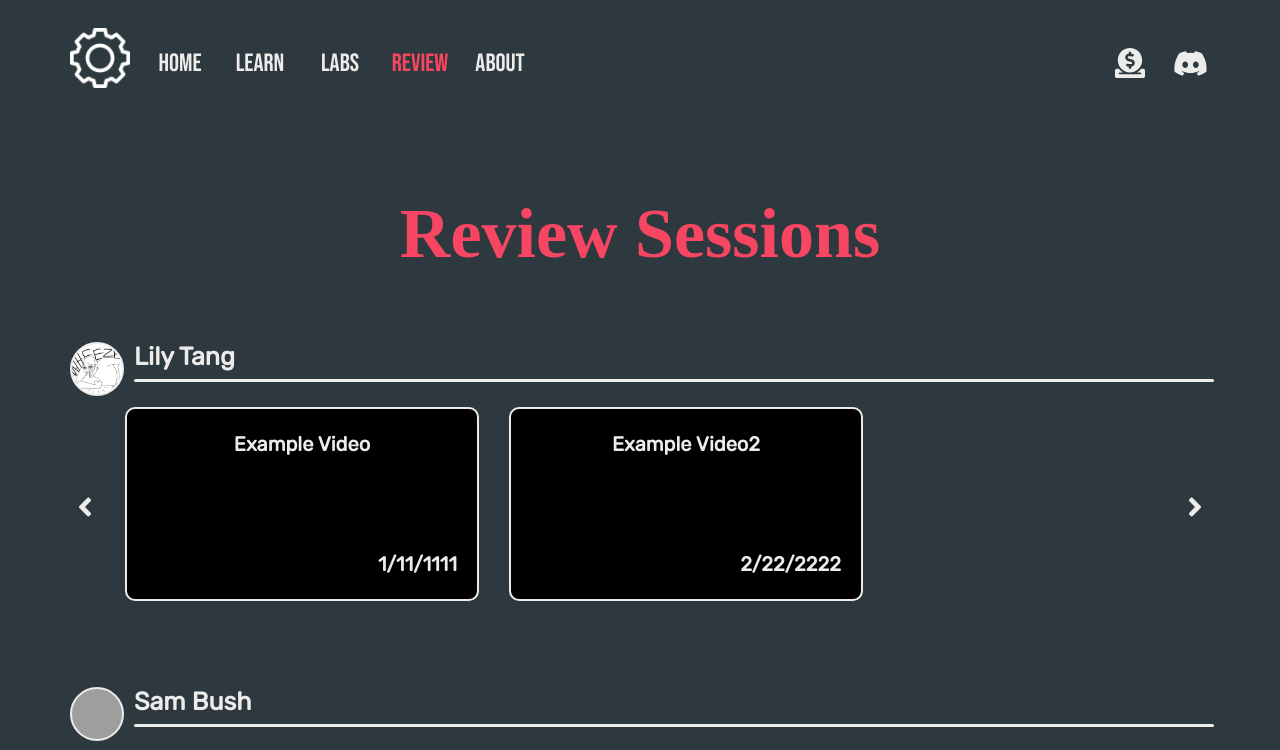
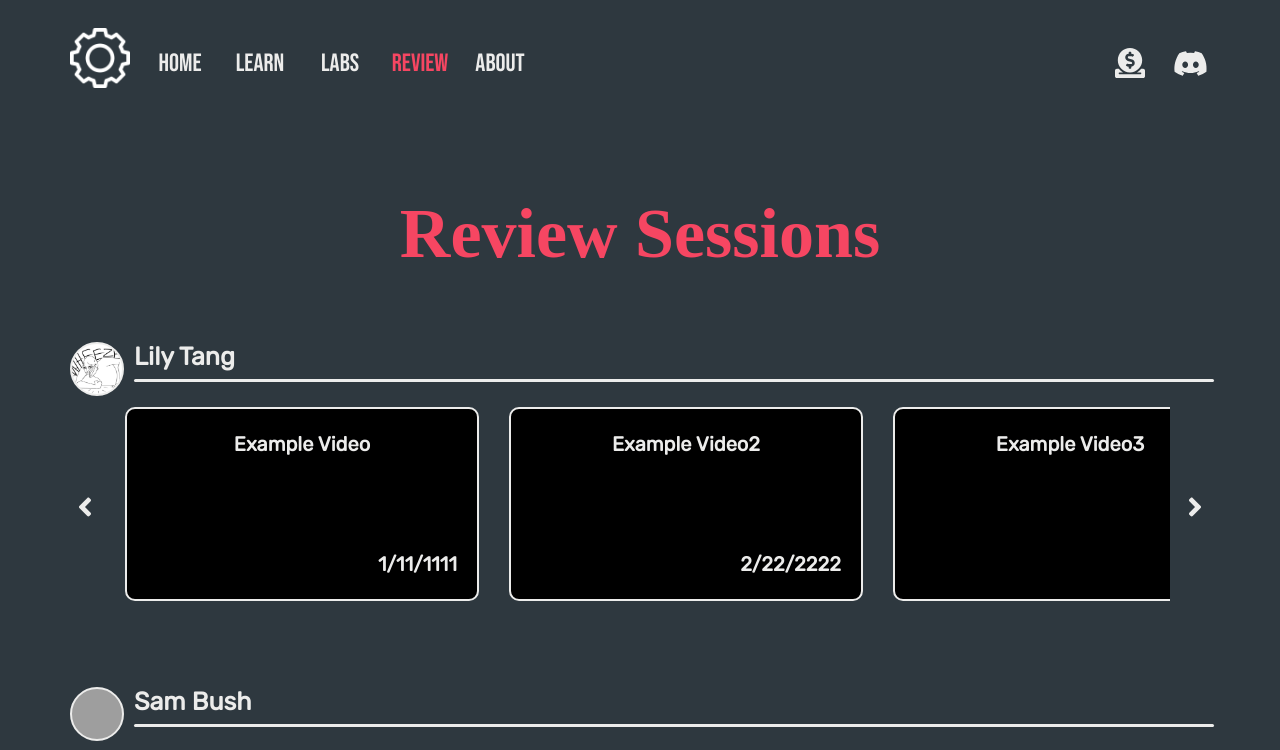
Before and after one commit to WarrenWu4/engr102-website, a React (Vite) app: page /review in a window 1280 px wide. Shown: the top 750 px of the page. Built offline with nearby package versions, Linux system fonts and the light colour scheme; grey boxes are pictures that could not be loaded; a web font is replaced by a local one.

Commit message:
added carousel functionality

```diff
--- a/src/components/ReviewBlock.jsx
+++ b/src/components/ReviewBlock.jsx
@@ -1,6 +1,7 @@
 import "../styles/reviewblock.css"
 import UnitBlock from "./UnitBlock";
 import { FaAngleRight, FaAngleLeft } from "react-icons/fa"
+import {useRef} from "react"
 
 export default function ReviewBlock(props) {
 
@@ -22,12 +23,22 @@ export default function ReviewBlock(props) {
         if (link != "") {
             let path = "src/assets/review_videos/"+link;
             props.SetVideo(path);
-            props.SetPlay("flex");
-            props.SetVidPlay(true);
         }
+        else {
+            props.SetVideo("src/assets/review_videos/default.mp4") //default video in case error
+        }
+        props.SetPlay("flex");
+        props.SetVidPlay(true);
     }
 
-    // TODO: Add gallery functions
+    const scroller = useRef(null);
+    const leftBtn = () => {
+        scroller.current.scrollLeft -= 350;
+    }
+    const rightBtn = () => {
+        scroller.current.scrollLeft += 350;
+    }
+
     // TODO: Add thumbnail to videos
     const vidGallery = props.vid.map((v) =>
         <div className="video" onClick={handleClick(v.link)}>
@@ -56,11 +67,11 @@ export default function ReviewBlock(props) {
 
 
             <div className="reviewblock-gallery">
-                <div className="reviewblock-left-btn"><FaAngleLeft/></div>
-                <div className="reviewblock-video-container">
+                <div className="reviewblock-left-btn" onClick={leftBtn}><FaAngleLeft/></div>
+                <div className="reviewblock-video-container" ref={scroller}>
                     {vidGallery}
                 </div>
-                <div className="reviewblock-right-btn"><FaAngleRight/></div>
+                <div className="reviewblock-right-btn" onClick={rightBtn}><FaAngleRight/></div>
             </div>
 
         </div>
--- a/src/pages/Review.jsx
+++ b/src/pages/Review.jsx
@@ -18,7 +18,6 @@ export default function Review() {
             reviewBlocks.push(<ReviewBlock vid={ta.videos} pic={ta.profilePic} name={ta.name} SetVideo={SetVideo} SetPlay={SetPlay} SetVidPlay={SetVidPlay}/>);
         }
     })
-
 
     const closePlayer = () => {
         SetPlay("none");
--- a/src/styles/reviewblock.css
+++ b/src/styles/reviewblock.css
@@ -62,6 +62,9 @@
 .reviewblock-video-container {
     height: inherit; display: flex; flex-direction: row;
     width: calc(100vw - 22rem);
+    overflow-x: hidden;
+    scroll-behavior: smooth;
+    scroll-snap-type: x mandatory;
 }
 
 .video {
@@ -71,6 +74,8 @@
     border: #ECECEB solid 0.25rem;
     border-radius: 1rem; color: #ECECEB;
     display: flex; flex-direction: column; justify-content: space-between;
+    scroll-snap-align: center;
+
 }
 
 .video-title {
--- a/src/tas.json
+++ b/src/tas.json
@@ -23,6 +23,24 @@
                     "title": "Example Video2",
                     "date": "2/22/2222",
                     "units": [4, 5, 6, 7]
+                },
+                {
+                    "link": "lilytang3.mp4",
+                    "title": "Example Video3",
+                    "date": "3/3/3",
+                    "units": [8, 3, 2, 7]
+                },
+                {
+                    "link": "lilytang2.mp4",
+                    "title": "Example Video4",
+                    "date": "4/44/4444",
+                    "units": [3, 7, 5, 4]
+                },
+                {
+                    "link": "lilytang2.mp4",
+                    "title": "Example Video5",
+                    "date": "5/55/5555",
+                    "units": [3, 2]
                 }
             ]
         },
@@ -49,6 +67,24 @@
                 "title": "Example Video2",
                 "date": "2/22/2222",
                 "units": [4, 5, 6, 7]
+            },
+            {
+                "link": "lilytang3.mp4",
+                "title": "Example Video3",
+                "date": "3/3/3",
+                "units": [8, 3, 2, 7]
+            },
+            {
+                "link": "lilytang2.mp4",
+                "title": "Example Video4",
+                "date": "4/44/4444",
+                "units": [3, 7, 5, 4]
+            },
+            {
+                "link": "lilytang2.mp4",
+                "title": "Example Video5",
+                "date": "5/55/5555",
+                "units": [3, 2]
             }
         ]
         },
```
